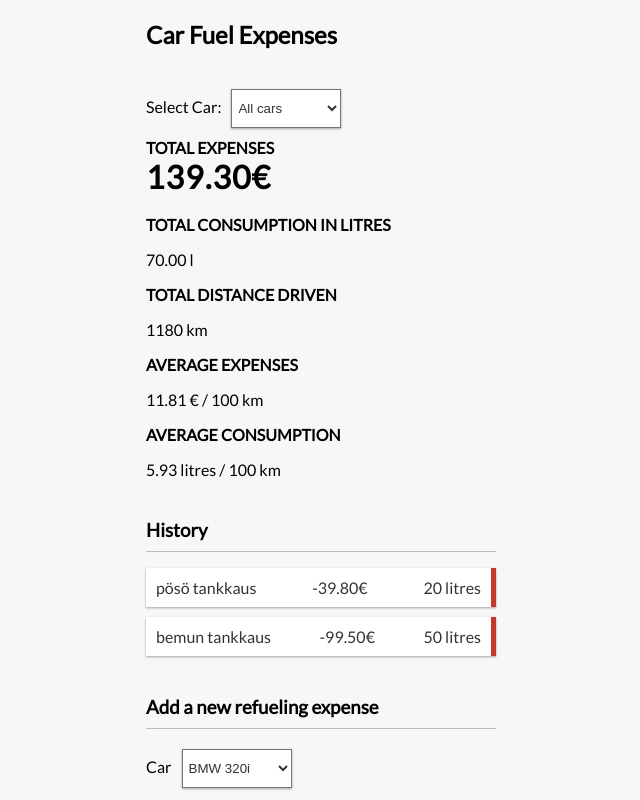
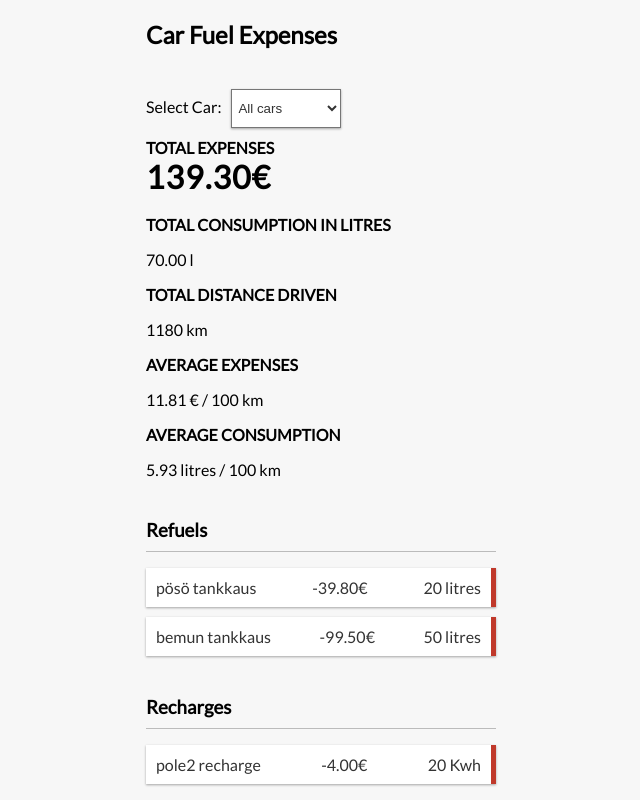
Before and after one commit to mr5499/frontend_app, a React (Create React App) app in the folder frontend_app/: page / in a window 1280 px wide. Shown: the top 800 px of the page, without its empty margins (319-959 px from the left). Built offline with nearby package versions, Linux system fonts and the light colour scheme.

Commit message:
Recharge and rechargeList fixed

```diff
--- a/frontend_app/src/App.js
+++ b/frontend_app/src/App.js
@@ -11,6 +11,7 @@ import { TotalDistance } from './components/TotalDistance';
 import { AvgExpense } from './components/AvgExpenses';
 import { AvgConsumption } from './components/AvgConsumption';
 import { CarSelector } from './components/CarSelector';
+import { RechargingExpenseList } from './components/RechargingExpenseList';
 
 function App() {
   return (
@@ -24,6 +25,7 @@ function App() {
         <AvgExpense />
         <AvgConsumption />
         <RefuelingExpenseList />
+        <RechargingExpenseList />
         <AddRefuelingExpense />
       </div>
     </GlobalProvider>
--- /dev/null
+++ b/frontend_app/src/components/Recharge.js
@@ -0,0 +1,16 @@
+import React, { useContext } from 'react'
+import { GlobalContext } from '../context/GlobalState'
+
+export const Recharge = ( { recharge } ) => {
+    const {deleteRecharge} = useContext(GlobalContext)
+
+  return (
+    <>
+        <li className="minus">
+        {recharge.text} <span>-{(recharge.amountOfKwh * recharge.pricePerKwh).toFixed(2)}€</span>
+        <span> {recharge.amountOfKwh} Kwh</span>
+        <button onClick={() => deleteRecharge(recharge.id)} className="delete-btn">x</button>
+        </li>
+    </>
+  )
+}
--- /dev/null
+++ b/frontend_app/src/components/RechargingExpenseList.js
@@ -0,0 +1,17 @@
+import React, { useContext } from 'react'
+import { GlobalContext } from '../context/GlobalState'
+import { Recharge } from './Recharge'
+
+
+export const RechargingExpenseList = () => {
+  const { recharges } = useContext(GlobalContext)
+
+  return (
+    <>
+        <h3>Recharges</h3>
+        <ul className="list">
+          {recharges.map(recharge => (< Recharge key={recharge.id} recharge={recharge}/> ))}
+        </ul>
+    </>
+  )
+}
--- a/frontend_app/src/components/RefuelingExpenseList.js
+++ b/frontend_app/src/components/RefuelingExpenseList.js
@@ -8,7 +8,7 @@ export const RefuelingExpenseList = () => {
 
   return (
     <>
-        <h3>History</h3>
+        <h3>Refuels</h3>
         <ul className="list">
           {refuels.map(refuel => (< Refuel key={refuel.id} refuel={refuel}/> ))}
         </ul>
--- a/frontend_app/src/context/GlobalState.js
+++ b/frontend_app/src/context/GlobalState.js
@@ -9,7 +9,7 @@ const initialState = {
         {id: 4037276 , text: "bemun tankkaus", amount: 50, pricePerLiter: 1.99, kilometersDriven: 600, carId: "1"}],
 
     recharges: [
-        {id: 999999, text: 'pole2 recharge', amountOfkwh: 20, pricePerKwh: 0.20, kilometersDriven: 300, carId: '3'}
+        {id: 9991999, text: 'pole2 recharge', amountOfKwh: 20, pricePerKwh: 0.20, kilometersDriven: 300, carId: '3'}
     ],
 
     cars: [
@@ -68,6 +68,7 @@ export const GlobalProvider = ({ children }) => {
 
     return (<GlobalContext.Provider value={{
         refuels: state.refuels,
+        recharges: state.recharges,
         cars: state.cars,
         selectedCar: state.selectedCar,
         deleteRefuel,
```
